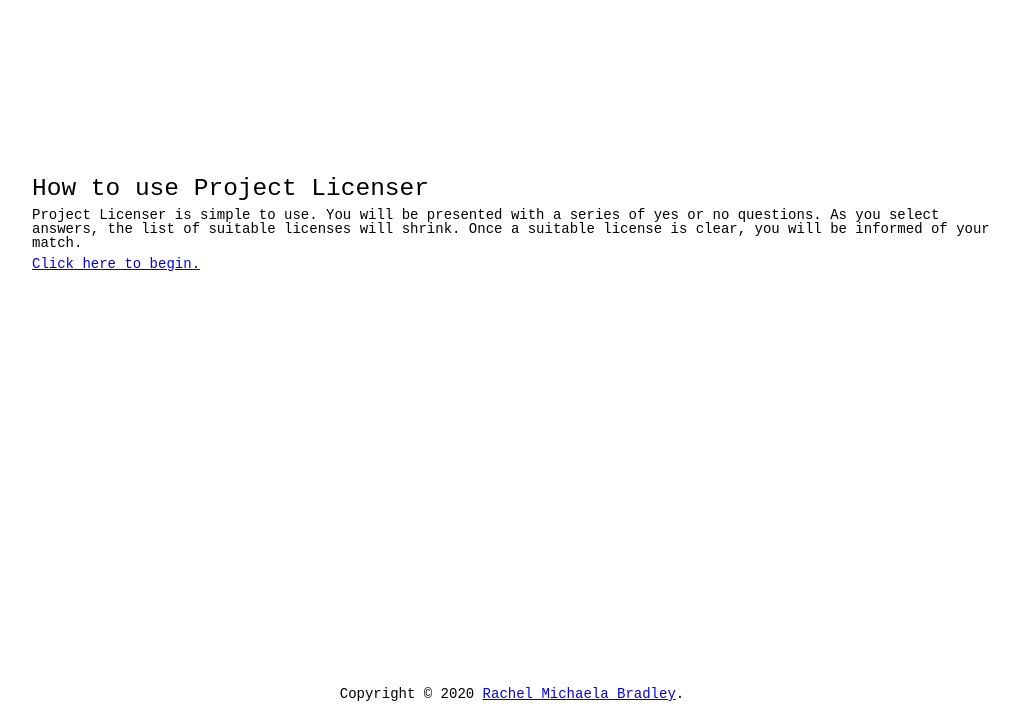
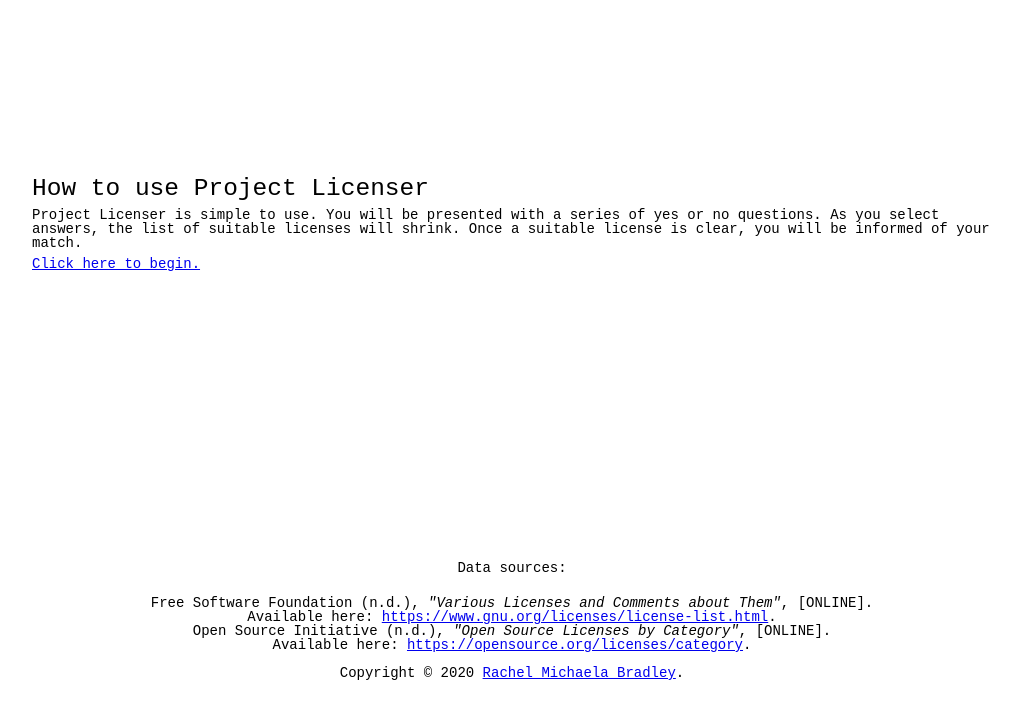
Before and after one commit to rachelmichaela/project-licenser, a plain HTML site: page www/index.html in a window 1280 px wide. Shown: the part 78-800 px from the top of the page, without its empty margins (128-1148 px from the left). Drawn offline with Linux system fonts and the light colour scheme.

Commit message:
Provide references to sources.

```diff
--- a/www/index.html
+++ b/www/index.html
@@ -29,7 +29,15 @@
 			</section>
 		</main>
 		<footer>
-			<p>Copyright &copy; 2020 <a href="https://www.delevingne.me">Rachel Michaela Bradley</a>.</p>
+			<p>
+				Data sources:
+				<ol>
+					<li>Free Software Foundation (n.d.), <em>"Various Licenses and Comments about Them"</em>, [ONLINE]. <br />Available here: <a href="https://www.gnu.org/licenses/license-list.html">https://www.gnu.org/licenses/license-list.html</a>.</li>
+					<li>Open Source Initiative (n.d.), <em>"Open Source Licenses by Category"</em>, [ONLINE]. <br />Available here: <a href="https://opensource.org/licenses/category">https://opensource.org/licenses/category</a>.</li>
+				</ol>
+				<br />
+				Copyright &copy; 2020 <a href="https://www.delevingne.me/">Rachel Michaela Bradley</a>.
+			</p>
 		</footer>
 	</body>
 </html>
```
